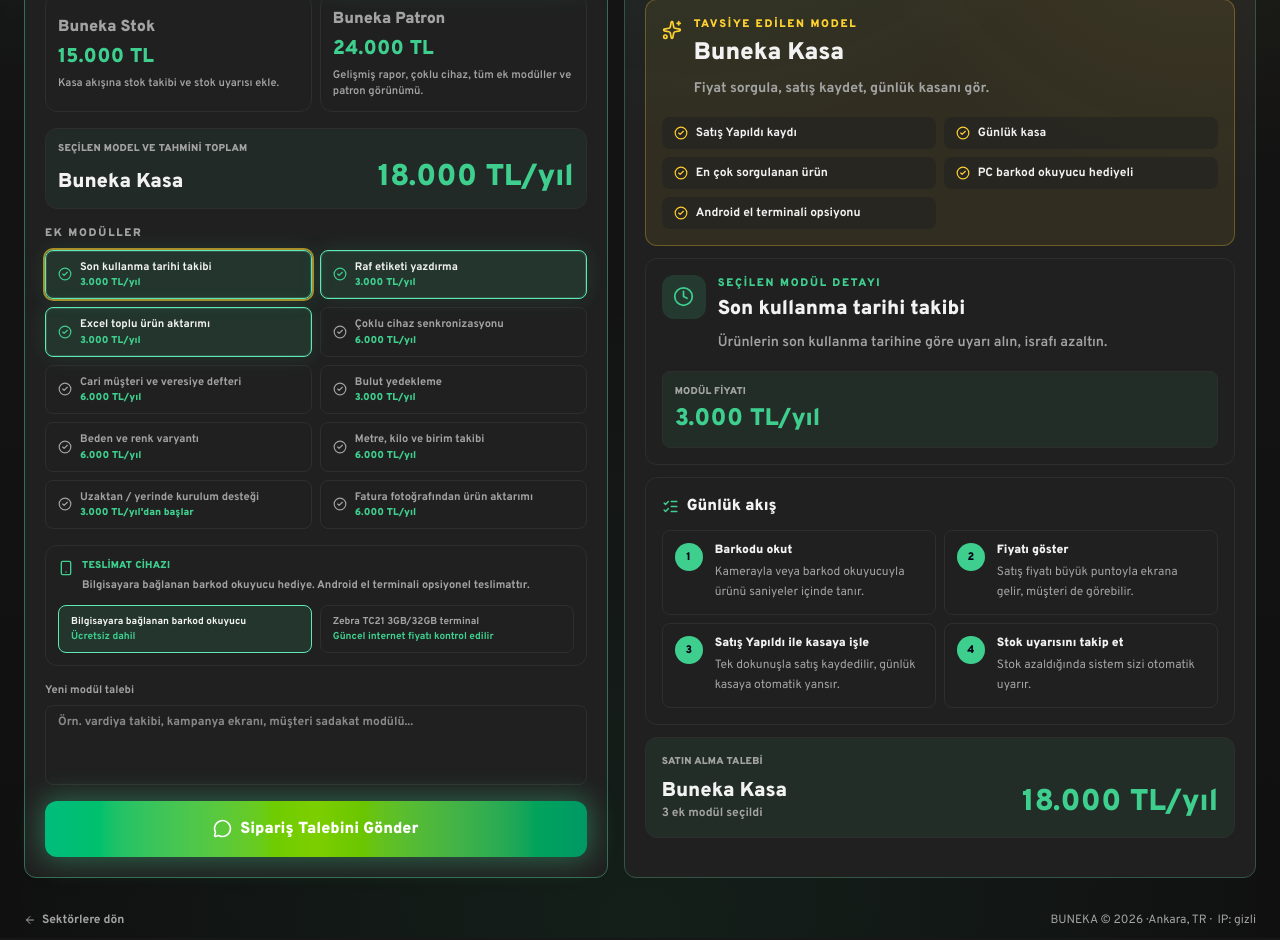
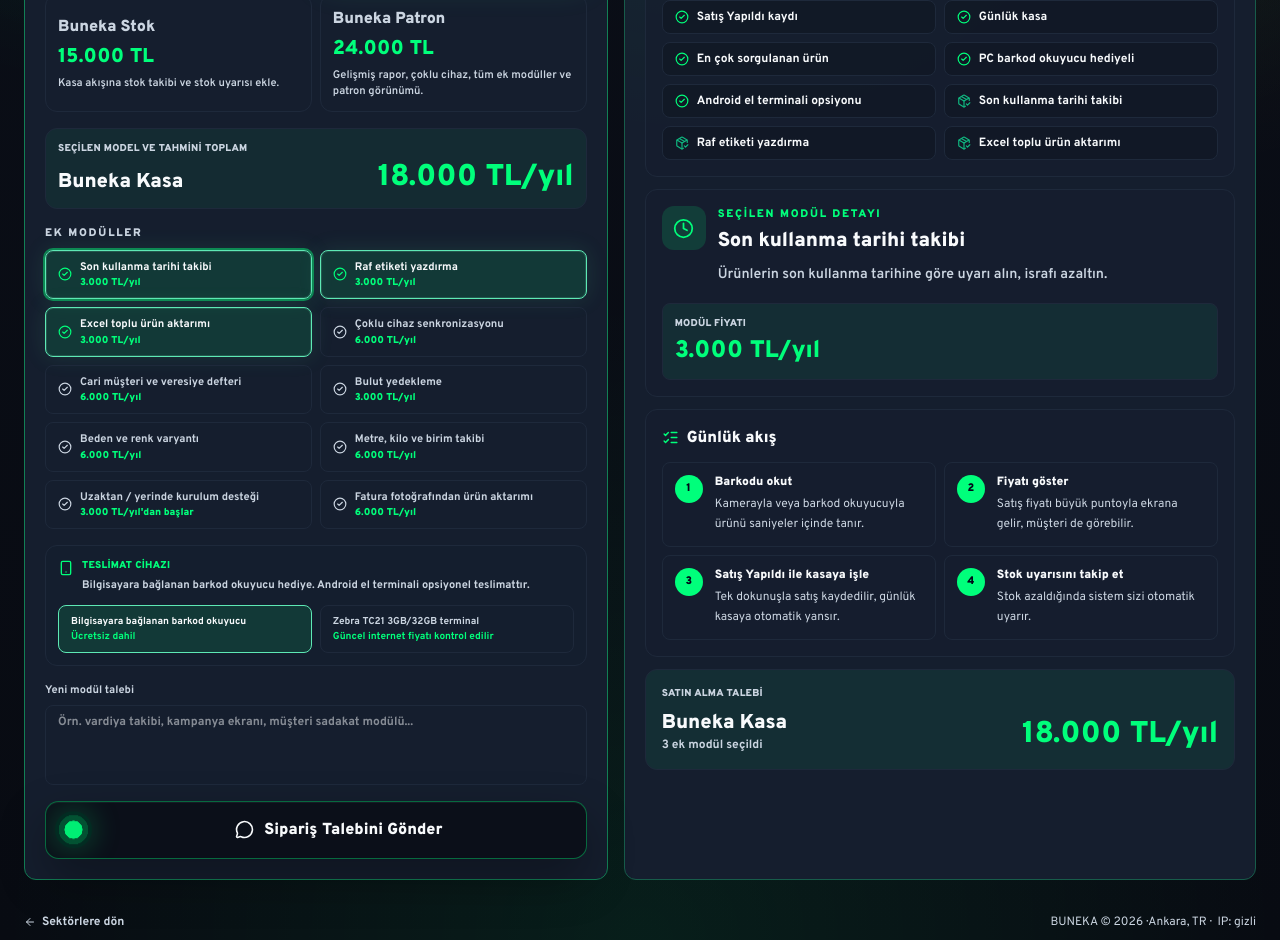
Before and after one commit to DatroMaster/buneka, a Next.js app in the folder apps/web/: page /sektorler/market-bakkal in a window 1280 px wide. Shown: the part 620-1560 px from the top of the page. Built offline with nearby package versions, Linux system fonts and the light colour scheme; no server answers.

Commit message:
Refine premium dark interface details

```diff
--- a/apps/web/app/app/page.tsx
+++ b/apps/web/app/app/page.tsx
@@ -377,7 +377,7 @@
           <button
             type="button"
             onClick={() => setIsPriceOpen(true)}
-            className="cta-primary-animated mt-8 inline-flex min-h-16 w-full items-center justify-center gap-3 rounded-2xl bg-gradient-to-r from-[color:var(--color-primary)] via-emerald-400 to-amber-300 px-6 text-lg font-black text-slate-950 shadow-[0_26px_80px_rgba(62,207,142,0.26)] transition-transform hover:scale-[1.01] active:scale-95 sm:w-auto sm:min-w-80"
+            className="mt-8 inline-flex min-h-16 w-full items-center justify-center gap-3 rounded-2xl bg-[#00FF7B] px-6 text-lg font-black text-[#022C22] shadow-[0_0_0_1px_rgba(0,255,123,0.24),0_24px_70px_rgba(0,255,123,0.18)] transition-transform hover:scale-[1.01] active:scale-95 sm:w-auto sm:min-w-80"
           >
             <ScanBarcode size={24} /> Fiyat Gör Aç
           </button>
@@ -410,7 +410,7 @@
             setIsPriceOpen(false);
             handleCancel();
           }}
-          className="inline-flex h-10 items-center gap-2 rounded-xl border border-white/10 bg-white/[0.04] px-3 text-xs font-black text-stone-200 transition hover:border-amber-300/45 hover:text-amber-200"
+          className="inline-flex h-10 items-center gap-2 rounded-xl border border-white/10 bg-white/[0.04] px-3 text-xs font-black text-stone-200 transition hover:border-[#00FF7B]/45 hover:text-[#00FF7B]"
         >
           <X size={16} /> Fiyat Görü Kapat
         </button>
@@ -430,7 +430,7 @@
           <div className="grid grid-cols-3 gap-2 text-center text-[11px] font-black text-stone-400">
             <span className="rounded-xl border border-white/10 px-3 py-2"><b className="block text-emerald-300">{stats.sales}</b>Satış</span>
             <span className="rounded-xl border border-white/10 px-3 py-2"><b className="block text-emerald-300">{formatMoney(stats.revenue)}</b>Kasa</span>
-            <span className="rounded-xl border border-white/10 px-3 py-2"><b className="block text-amber-300">{stats.queries}</b>Sorgu</span>
+            <span className="rounded-xl border border-white/10 px-3 py-2"><b className="block text-[#F59E0B]">{stats.queries}</b>Sorgu</span>
           </div>
         </div>
 
@@ -461,10 +461,10 @@
           {loading ? (
             <div className="h-14 w-14 animate-spin rounded-full border-b-2 border-emerald-300" />
           ) : error ? (
-            <div className="w-full max-w-md rounded-2xl border border-amber-300/25 bg-amber-300/10 p-5 text-center">
-              <AlertCircle size={38} className="mx-auto mb-3 text-amber-300" />
-              <h3 className="mb-4 text-lg font-black text-amber-200">{error}</h3>
-              <Link href="/app/urunler" className="premium-button-amber shadow-none">
+            <div className="w-full max-w-md rounded-2xl border border-[#F59E0B]/45 bg-[#0B0F19] p-5 text-center shadow-[0_0_0_1px_rgba(245,158,11,0.08)]">
+              <AlertCircle size={38} className="mx-auto mb-3 text-[#F59E0B]" />
+              <h3 className="mb-4 text-lg font-black text-[#F8FAFC]">{error}</h3>
+              <Link href="/app/urunler" className="inline-flex items-center justify-center gap-2 rounded-xl border border-[#F59E0B]/55 bg-transparent px-4 py-2.5 text-sm font-black text-[#F59E0B] transition hover:border-[#F59E0B] hover:bg-[#F59E0B]/10">
                 <Plus size={20} /> Yeni Ürün Ekle
               </Link>
             </div>
@@ -480,7 +480,7 @@
               </div>
               <div className="mx-auto mb-6 inline-flex items-center justify-center gap-2 rounded-2xl border border-white/10 bg-white/[0.04] px-5 py-3">
                 <span className="font-bold text-stone-400">Stok:</span>
-                <span className={`text-xl font-black ${product.stock_quantity <= product.min_stock ? "text-amber-300" : "text-white"}`}>
+                <span className={`text-xl font-black ${product.stock_quantity <= product.min_stock ? "text-[#F59E0B]" : "text-white"}`}>
                   {product.stock_quantity} Adet
                 </span>
               </div>
@@ -540,7 +540,7 @@
                       <button
                         type="button"
                         onClick={() => removeFromCart(item.product.id)}
-                        className="rounded-lg border border-white/10 p-1.5 text-stone-400 transition hover:border-amber-300/40 hover:text-amber-200"
+                        className="rounded-lg border border-white/10 p-1.5 text-stone-400 transition hover:border-[#EF4444]/40 hover:text-[#EF4444]"
                         aria-label="Sepetten çıkar"
                       >
                         <Trash2 size={14} />
@@ -580,7 +580,7 @@
                   <button
                     type="button"
                     onClick={printCartReceipt}
-                    className="inline-flex min-h-11 w-full items-center justify-center gap-2 rounded-xl border border-amber-300/30 bg-amber-300/10 px-4 py-3 text-sm font-black text-amber-100 transition hover:border-amber-300/60 hover:bg-amber-300/16 active:scale-95"
+                    className="inline-flex min-h-11 w-full items-center justify-center gap-2 rounded-xl border border-[#334155] bg-[#0B0F19] px-4 py-3 text-sm font-black text-[#F8FAFC] transition hover:border-[#00FF7B]/50 active:scale-95"
                   >
                     <Printer size={18} /> Fiş Yazdır / PDF
                   </button>
--- a/apps/web/app/app/price/PriceClient.tsx
+++ b/apps/web/app/app/price/PriceClient.tsx
@@ -83,7 +83,7 @@
     <div className="mx-auto w-full max-w-4xl">
       <div className="glass-card rounded-2xl p-6 md:p-10">
         <div className="mb-10 flex items-center gap-5">
-          <div className="flex h-16 w-16 items-center justify-center rounded-2xl bg-gradient-to-br from-cyan-400 to-blue-600 text-white shadow-sm shadow-cyan-500/30">
+          <div className="flex h-16 w-16 items-center justify-center rounded-2xl bg-[#00FF7B] text-[#022C22] shadow-[0_14px_42px_rgba(0,255,123,0.16)]">
             <ScanLine size={32} aria-hidden="true" />
           </div>
           <div>
@@ -129,7 +129,7 @@
             <span>Kamera ile Okut</span>
           </button>
           <Link className="premium-button-secondary px-5 py-3 text-sm" href="/app/urunler">
-            <PackagePlus size={18} aria-hidden="true" className="text-orange-500" />
+            <PackagePlus size={18} aria-hidden="true" className="text-[#F59E0B]" />
             <span>Hızlı Ürün Ekle</span>
           </Link>
         </div>
@@ -152,7 +152,7 @@
                 {product.category || "Kategorisiz"}
               </p>
               <h2 className="mb-6 text-4xl font-black tracking-tight text-slate-950 md:text-6xl dark:text-slate-50">{product.name}</h2>
-              <div className="mb-8 text-7xl font-black tracking-tight text-cyan-600 md:text-8xl dark:text-cyan-300">
+              <div className="mb-8 text-7xl font-black tracking-tight text-[#00FF7B] md:text-8xl">
                 {currency.format(product.sale_price)}
               </div>
               <div className="mb-10 flex flex-wrap justify-center gap-3">
@@ -175,14 +175,14 @@
               </div>
             </div>
           ) : notFound ? (
-            <div className="flex min-h-[300px] flex-col items-center justify-center rounded-2xl bg-orange-50 p-10 text-center ring-1 ring-orange-200 dark:bg-orange-500/10 dark:ring-orange-500/20">
-              <Search size={36} className="mb-4 text-orange-600 dark:text-orange-400" />
-              <h2 className="mb-2 text-2xl font-bold text-orange-600 dark:text-orange-400">Ürün bulunamadı</h2>
+            <div className="flex min-h-[300px] flex-col items-center justify-center rounded-2xl border border-[#F59E0B]/45 bg-[#0B0F19] p-10 text-center">
+              <Search size={36} className="mb-4 text-[#F59E0B]" />
+              <h2 className="mb-2 text-2xl font-bold text-[#F8FAFC]">Ürün bulunamadı</h2>
               <p className="mb-8 text-slate-600 dark:text-slate-400">
                 <strong className="text-slate-950 dark:text-slate-50">{selectedBarcode}</strong> barkod numaralı ürün sistemde kayıtlı değil.
               </p>
               <div className="flex flex-col gap-4 sm:flex-row">
-                <Link className="premium-button-amber shadow-none" href="/app/urunler">
+                <Link className="inline-flex items-center justify-center gap-2 rounded-xl border border-[#F59E0B]/55 bg-transparent px-4 py-2.5 text-sm font-black text-[#F59E0B] transition hover:border-[#F59E0B] hover:bg-[#F59E0B]/10" href="/app/urunler">
                   <PackagePlus size={20} />
                   <span>Hemen Ürün Ekle</span>
                 </Link>
--- a/apps/web/app/globals.css
+++ b/apps/web/app/globals.css
@@ -13,7 +13,7 @@
   --home-surface-soft: rgba(0, 0, 0, 0.04);
   --home-ink: #171717;
   --home-muted: #6B6B6B;
-  --home-glow: #1A9E63;
+  --home-glow: #10B981;
   --home-border: #E6E6E6;
   --home-star-opacity: 0;
 
@@ -22,13 +22,13 @@
   --color-card: #FFFFFF;
   --color-surface: #FBFBFB;
   --color-text: #171717;
-  --color-muted: #6B6B6B;
+  --color-muted: #64748B;
   --color-border: #E6E6E6;
   --color-border-strong: #D4D4D4;
-  --color-primary: #3ECF8E;
-  --color-primary-hover: #34B87C;
-  --color-primary-deep: #1A9E63;
-  --color-primary-fg: #072012;
+  --color-primary: #00FF7B;
+  --color-primary-hover: #00FF7B;
+  --color-primary-deep: #10B981;
+  --color-primary-fg: #022C22;
 
   /* Logo gradient — deep green → near-black, crisp on the light background */
   --mark-from: #1A9E63;
@@ -36,32 +36,32 @@
 }
 
 .dark {
-  --home-bg-1: #171717;
-  --home-bg-2: #101010;
-  --home-surface: #202020;
+  --home-bg-1: #0B0F19;
+  --home-bg-2: #080B12;
+  --home-surface: #151E2E;
   --home-surface-soft: rgba(255, 255, 255, 0.04);
-  --home-ink: #F2F2F2;
-  --home-muted: #A3A3A3;
-  --home-glow: #3ECF8E;
-  --home-border: #2E2E2E;
+  --home-ink: #F8FAFC;
+  --home-muted: #CBD5E1;
+  --home-glow: #00FF7B;
+  --home-border: #1E293B;
   --home-star-opacity: 0;
 
   /* App surfaces — Supabase neutral dark with green + mustard accents */
-  --color-bg: #171717;
-  --color-bg-secondary: #101010;
-  --color-card: #202020;
-  --color-surface: #262626;
-  --color-text: #F2F2F2;
-  --color-muted: #A3A3A3;
-  --color-border: #2E2E2E;
-  --color-border-strong: #4A4A4A;
-  --color-primary: #3ECF8E;
-  --color-primary-hover: #45D998;
-  --color-primary-deep: #1A9E63;
-  --color-primary-fg: #072012;
+  --color-bg: #0B0F19;
+  --color-bg-secondary: #080B12;
+  --color-card: #151E2E;
+  --color-surface: #1E293B;
+  --color-text: #F8FAFC;
+  --color-muted: #CBD5E1;
+  --color-border: #1E293B;
+  --color-border-strong: #334155;
+  --color-primary: #00FF7B;
+  --color-primary-hover: #00FF7B;
+  --color-primary-deep: #10B981;
+  --color-primary-fg: #022C22;
 
   /* Logo gradient — bright green → platinum on the dark background */
-  --mark-from: #3ECF8E;
+  --mark-from: #00FF7B;
   --mark-to: #F2F2F2;
 }
 
@@ -80,13 +80,13 @@
   --color-bg-secondary: #F4F4F4;
   --color-card: #FFFFFF;
   --color-text: #171717;
-  --color-muted: #6B6B6B;
-  --color-green: #3ECF8E;
-  --color-green-deep: #1A9E63;
+  --color-muted: #64748B;
+  --color-green: #00FF7B;
+  --color-green-deep: #10B981;
   --color-amber: #F59E0B;
   --color-border: #E6E6E6;
-  --color-primary: #3ECF8E;
-  --color-primary-deep: #1A9E63;
+  --color-primary: #00FF7B;
+  --color-primary-deep: #10B981;
   --color-info: #F59E0B;
 
   /* Animation */
@@ -178,13 +178,15 @@
     color: var(--color-primary-fg);
     font-weight: 600;
     font-size: 0.875rem;
-    border: 1px solid color-mix(in srgb, var(--color-primary) 78%, black);
+    border: 1px solid rgba(0, 255, 123, 0.72);
     border-radius: 0.5rem;
     cursor: pointer;
-    transition: background 0.15s ease, border-color 0.15s ease;
+    box-shadow: 0 0 0 1px rgba(0, 255, 123, 0.16), 0 14px 34px rgba(0, 255, 123, 0.14);
+    transition: background 0.15s ease, border-color 0.15s ease, box-shadow 0.15s ease;
   }
   .premium-button-primary:hover {
-    background: var(--color-primary-hover);
+    background: var(--color-primary);
+    box-shadow: 0 0 0 1px rgba(0, 255, 123, 0.22), 0 18px 46px rgba(0, 255, 123, 0.18);
   }
   .premium-button-primary:active {
     transform: scale(0.99);
@@ -246,11 +248,12 @@
     background: var(--color-primary);
     color: var(--color-primary-fg);
     font-weight: 700;
-    border: 1px solid color-mix(in srgb, var(--color-primary) 78%, black);
+    border: 1px solid rgba(0, 255, 123, 0.72);
+    box-shadow: 0 0 0 1px rgba(0, 255, 123, 0.14), 0 12px 32px rgba(0, 255, 123, 0.14);
     transition: background 0.15s ease, transform 0.12s ease;
   }
   .action-sale:hover {
-    background: var(--color-primary-hover);
+    background: var(--color-primary);
   }
   .action-sale:active {
     transform: scale(0.98);
@@ -545,9 +548,52 @@
 .package-detail-panel {
   border: 1px solid color-mix(in srgb, var(--home-glow) 24%, var(--home-border));
   background:
-    radial-gradient(circle at 12% 0%, color-mix(in srgb, var(--home-glow) 10%, transparent), transparent 34%),
-    radial-gradient(circle at 92% 12%, rgba(242, 184, 75, 0.08), transparent 30%),
+    radial-gradient(circle at 12% 0%, color-mix(in srgb, var(--home-glow) 8%, transparent), transparent 34%),
     var(--home-surface);
+}
+
+.purchase-request-button {
+  position: relative;
+  display: inline-flex;
+  min-height: 3.5rem;
+  width: 100%;
+  align-items: center;
+  justify-content: center;
+  gap: 0.65rem;
+  overflow: hidden;
+  border-radius: 0.85rem;
+  border: 1px solid rgba(0, 255, 123, 0.38);
+  background: #0B0F19;
+  padding: 1rem 1.25rem 1rem 4.1rem;
+  color: #F8FAFC;
+  font-size: 1rem;
+  font-weight: 950;
+  box-shadow: inset 0 1px 0 rgba(255, 255, 255, 0.05), 0 20px 48px rgba(0, 0, 0, 0.32);
+  transition: border-color 0.15s ease, transform 0.12s ease, box-shadow 0.15s ease;
+}
+
+.purchase-request-button::before {
+  content: "";
+  position: absolute;
+  left: 0.55rem;
+  top: 50%;
+  height: 2.35rem;
+  width: 2.35rem;
+  transform: translateY(-50%);
+  border-radius: 999px;
+  background:
+    radial-gradient(circle, rgba(0, 255, 123, 0.92) 0 34%, rgba(0, 255, 123, 0.18) 35% 56%, transparent 57%),
+    #022C22;
+  box-shadow: 0 0 30px rgba(0, 255, 123, 0.28);
+}
+
+.purchase-request-button:hover {
+  border-color: rgba(0, 255, 123, 0.7);
+  box-shadow: inset 0 1px 0 rgba(255, 255, 255, 0.07), 0 22px 58px rgba(0, 255, 123, 0.12);
+}
+
+.purchase-request-button:active {
+  transform: scale(0.985);
 }
 
 .package-recommended-model::before {
@@ -2334,39 +2380,29 @@
 
 .stock-movement-row {
   position: relative;
-  background: #050505;
-  transition: background 160ms ease, box-shadow 160ms ease;
+  background: #151E2E;
+  box-shadow: inset 0 -1px 0 #1E293B;
+  transition: background 140ms ease, box-shadow 140ms ease;
 }
 
 .stock-movement-row td {
-  border-bottom: 8px solid #050505;
-  border-top: 8px solid #050505;
+  border: 0;
 }
 
 .stock-movement-entry {
-  box-shadow:
-    inset 4px 0 0 rgba(62, 207, 142, 0.95),
-    inset 0 0 0 1px rgba(62, 207, 142, 0.28);
-  background:
-    linear-gradient(90deg, rgba(62, 207, 142, 0.16), rgba(62, 207, 142, 0.035) 42%, #050505);
+  box-shadow: inset 3px 0 0 #10B981, inset 0 -1px 0 #1E293B;
 }
 
 .stock-movement-exit {
-  box-shadow:
-    inset 4px 0 0 rgba(242, 184, 75, 0.98),
-    inset 0 0 0 1px rgba(242, 184, 75, 0.28);
-  background:
-    linear-gradient(90deg, rgba(242, 184, 75, 0.17), rgba(242, 184, 75, 0.04) 42%, #050505);
+  box-shadow: inset 3px 0 0 #F59E0B, inset 0 -1px 0 #1E293B;
 }
 
 .stock-movement-entry:hover {
-  background:
-    linear-gradient(90deg, rgba(62, 207, 142, 0.22), rgba(62, 207, 142, 0.06) 48%, #080808);
+  background: #1E293B;
 }
 
 .stock-movement-exit:hover {
-  background:
-    linear-gradient(90deg, rgba(242, 184, 75, 0.24), rgba(242, 184, 75, 0.065) 48%, #080808);
+  background: #1E293B;
 }
 
 .category-badge {
@@ -2382,6 +2418,33 @@
   line-height: 1;
 }
 
+.license-authority-card {
+  position: relative;
+  overflow: hidden;
+  border: 1px solid rgba(203, 213, 225, 0.72);
+  background:
+    linear-gradient(135deg, rgba(255, 255, 255, 0.98), rgba(248, 250, 252, 0.94)),
+    #ffffff;
+  color: #0B0F19;
+  box-shadow: 0 18px 50px rgba(2, 44, 34, 0.08), inset 0 1px 0 rgba(255, 255, 255, 0.95);
+}
+
+.license-authority-card::before {
+  content: "";
+  position: absolute;
+  inset: -20%;
+  background:
+    repeating-linear-gradient(45deg, rgba(16, 185, 129, 0.08) 0 1px, transparent 1px 16px),
+    radial-gradient(circle at 88% 22%, rgba(0, 255, 123, 0.14), transparent 24%);
+  opacity: 0.75;
+  pointer-events: none;
+}
+
+.license-authority-card > * {
+  position: relative;
+  z-index: 1;
+}
+
 @media print {
   .guide-topbar,
   .guide-sidebar,
--- a/apps/web/components/SectorPackageBuilder.tsx
+++ b/apps/web/components/SectorPackageBuilder.tsx
@@ -50,9 +50,6 @@
 
 export function SectorPackageBuilder({
   sectorTitle,
-  sectorHeadline,
-  sectorDescription,
-  sectorFeatures,
   workflow,
   modules,
   planName,
@@ -147,7 +144,7 @@
                 } ${isRecommended ? "package-recommended-model" : ""}`}
               >
                 {isRecommended && (
-                  <span className="mb-2 inline-flex rounded-full bg-amber-300 px-2 py-1 text-[9px] font-black uppercase tracking-wide text-neutral-950">
+                  <span className="mb-2 inline-flex rounded-full bg-[#00FF7B] px-2 py-1 text-[9px] font-black uppercase tracking-wide text-[#022C22]">
                     Tavsiye edilen model
                   </span>
                 )}
@@ -186,7 +183,7 @@
                     isSelected
                       ? "border-emerald-300 bg-[color:var(--home-glow)]/12 text-[color:var(--home-ink)] shadow-[inset_0_0_0_1px_rgba(110,231,183,0.18),0_0_22px_rgba(62,207,142,0.14)]"
                       : "border-[color:var(--home-border)] text-[color:var(--home-muted)] hover:border-[color:var(--home-glow)]"
-                  } ${isActive ? "ring-2 ring-amber-300/60" : ""}`}
+                  } ${isActive ? "ring-2 ring-[#00FF7B]/45" : ""}`}
                 >
                   <CheckCircle2
                     size={14}
@@ -275,46 +272,56 @@
           href={whatsappLink(message)}
           target="_blank"
           rel="noopener noreferrer"
-          className="cta-primary-animated mt-4 inline-flex min-h-14 w-full items-center justify-center gap-2 rounded-xl bg-gradient-to-r from-emerald-500 via-lime-500 to-emerald-600 px-5 py-4 text-base font-black text-white shadow-[0_18px_46px_rgba(34,197,94,0.30)] transition-transform hover:scale-[1.01] active:scale-95"
+          className="purchase-request-button mt-4"
         >
           <MessageCircle size={19} /> Sipariş Talebini Gönder
         </a>
       </section>
 
       <section className="package-detail-panel flex flex-col rounded-xl p-4 sm:p-5">
-        <div className="rounded-xl border border-[color:var(--home-border)] bg-[color:var(--home-surface)]/72 p-4">
-          <p className="text-[11px] font-black uppercase tracking-[0.2em] text-[color:var(--home-glow)]">{sectorTitle}</p>
-          <h3 className="font-display mt-2 text-2xl font-black leading-tight text-[color:var(--home-ink)] sm:text-3xl">
-            {sectorHeadline}
-          </h3>
-          <p className="mt-3 text-sm font-semibold leading-6 text-[color:var(--home-muted)]">{sectorDescription}</p>
-          <div className="mt-4 grid gap-2 sm:grid-cols-2">
-            {sectorFeatures.map((feature) => (
-              <div key={feature} className="flex items-start gap-2 rounded-lg border border-[color:var(--home-border)] p-3">
-                <CheckCircle2 size={15} className="mt-0.5 shrink-0 text-[color:var(--home-glow)]" />
-                <span className="text-xs font-bold leading-5 text-[color:var(--home-ink)]">{feature}</span>
-              </div>
-            ))}
-          </div>
-        </div>
-
-        <div className="mt-4 grid gap-3">
-          <div className="rounded-xl border border-amber-300/28 bg-amber-300/8 p-4">
+        <div className="grid gap-3">
+          <div className="rounded-xl border border-[color:var(--home-glow)]/35 bg-[color:var(--home-glow)]/[0.055] p-4 shadow-[0_0_42px_rgba(0,255,123,0.08)]">
             <div className="flex items-start gap-3">
-              <Sparkles size={20} className="mt-1 shrink-0 text-amber-300" />
+              <Sparkles size={20} className="mt-1 shrink-0 text-[color:var(--home-glow)]" />
               <div>
-                <p className="text-[11px] font-black uppercase tracking-[0.16em] text-amber-300">
+                <p className="text-[11px] font-black uppercase tracking-[0.16em] text-[color:var(--home-glow)]">
                   {selectedPlan.name === recommendedPlan.name ? "Tavsiye edilen model" : "Seçilen model"}
                 </p>
                 <h4 className="font-display mt-1 text-2xl font-black text-[color:var(--home-ink)]">{selectedPlan.name}</h4>
                 <p className="mt-2 text-sm font-bold leading-6 text-[color:var(--home-muted)]">{selectedPlan.summary}</p>
               </div>
             </div>
+          </div>
+
+          <div className="rounded-xl border border-[color:var(--home-border)] bg-[color:var(--home-surface)]/72 p-4">
+            <p className="text-[11px] font-black uppercase tracking-[0.16em] text-[color:var(--home-glow)]">
+              Oluşturulan paket içeriği
+            </p>
+            <div className="mt-3 grid gap-2 sm:grid-cols-2">
+              <div className="rounded-lg border border-[color:var(--home-border)] bg-[#0B0F19]/35 p-3">
+                <p className="text-[10px] font-black uppercase tracking-wide text-[color:var(--home-muted)]">Model</p>
+                <p className="mt-1 font-display text-lg font-black text-[color:var(--home-ink)]">{selectedPlan.name}</p>
+                <p className="mt-1 text-sm font-black text-[color:var(--home-glow)]">{selectedPlan.price}/yıl</p>
+              </div>
+              <div className="rounded-lg border border-[color:var(--home-border)] bg-[#0B0F19]/35 p-3">
+                <p className="text-[10px] font-black uppercase tracking-wide text-[color:var(--home-muted)]">Toplam</p>
+                <p className="mt-1 font-display text-2xl font-black text-[color:var(--home-glow)]">{formatPrice(totalPrice)}</p>
+                <p className="mt-1 text-xs font-bold text-[color:var(--home-muted)]">
+                  {includesAllModules ? "Tüm ek modüller aktif" : `${selectedModules.length} ek modül seçildi`}
+                </p>
+              </div>
+            </div>
             <div className="mt-4 grid gap-2 sm:grid-cols-2">
               {selectedPlan.features.map((feature) => (
-                <div key={feature} className="flex items-center gap-2 rounded-lg bg-[color:var(--home-surface)]/55 px-3 py-2">
-                  <CheckCircle2 size={14} className="shrink-0 text-amber-300" />
+                <div key={feature} className="flex items-center gap-2 rounded-lg border border-[color:var(--home-border)] bg-[#0B0F19]/35 px-3 py-2">
+                  <CheckCircle2 size={14} className="shrink-0 text-[color:var(--home-glow)]" />
                   <span className="text-xs font-bold text-[color:var(--home-ink)]">{feature}</span>
+                </div>
+              ))}
+              {selectedModules.slice(0, 6).map((module) => (
+                <div key={module} className="flex items-center gap-2 rounded-lg border border-[color:var(--home-border)] bg-[#0B0F19]/35 px-3 py-2">
+                  <PackageCheck size={14} className="shrink-0 text-[#10B981]" />
+                  <span className="text-xs font-bold text-[color:var(--home-ink)]">{module}</span>
                 </div>
               ))}
             </div>
```
Also changed, not shown: apps/web/app/app/ayarlar/page.tsx (+6 -6 lines), apps/web/app/app/stok/page.tsx (+26 -26 lines).
